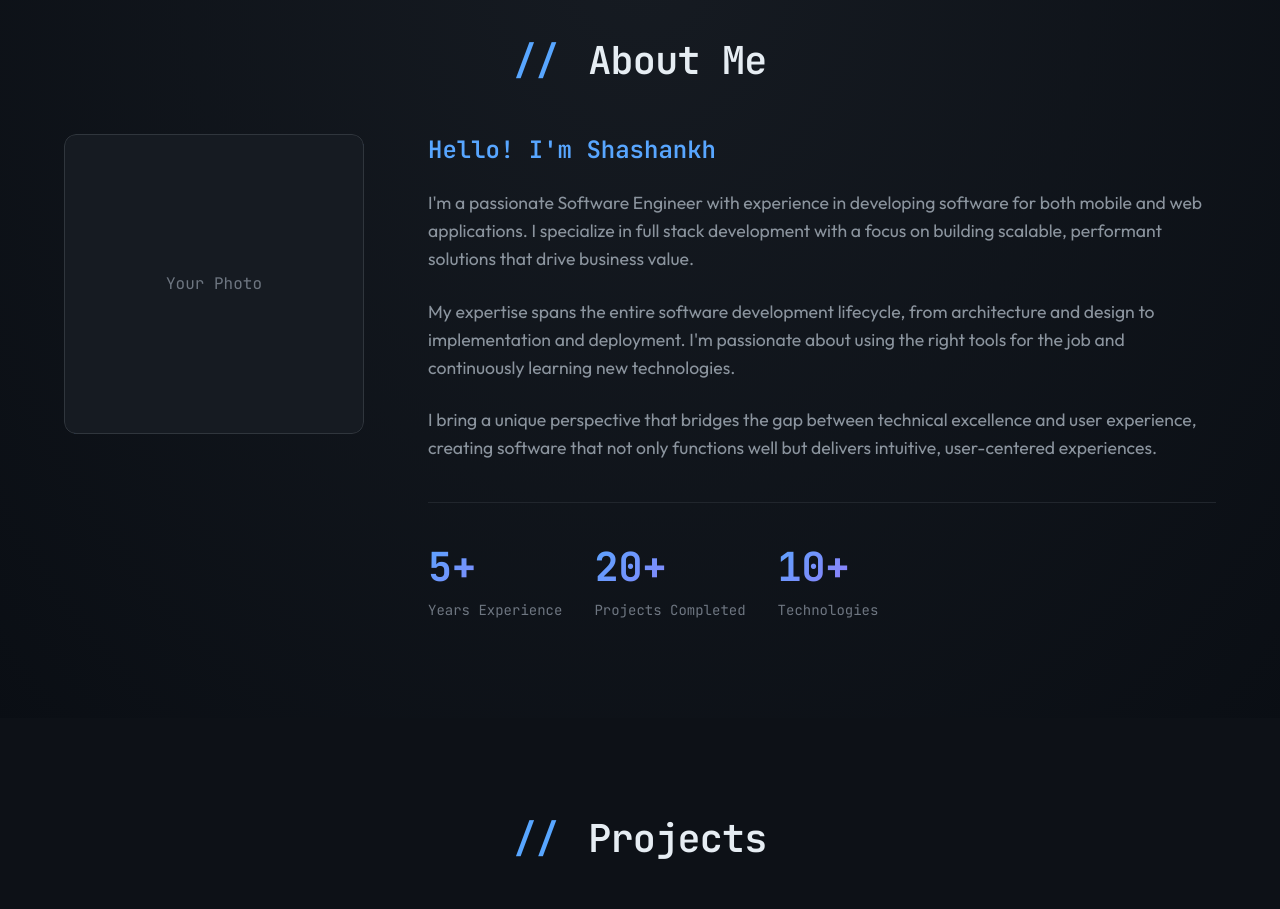
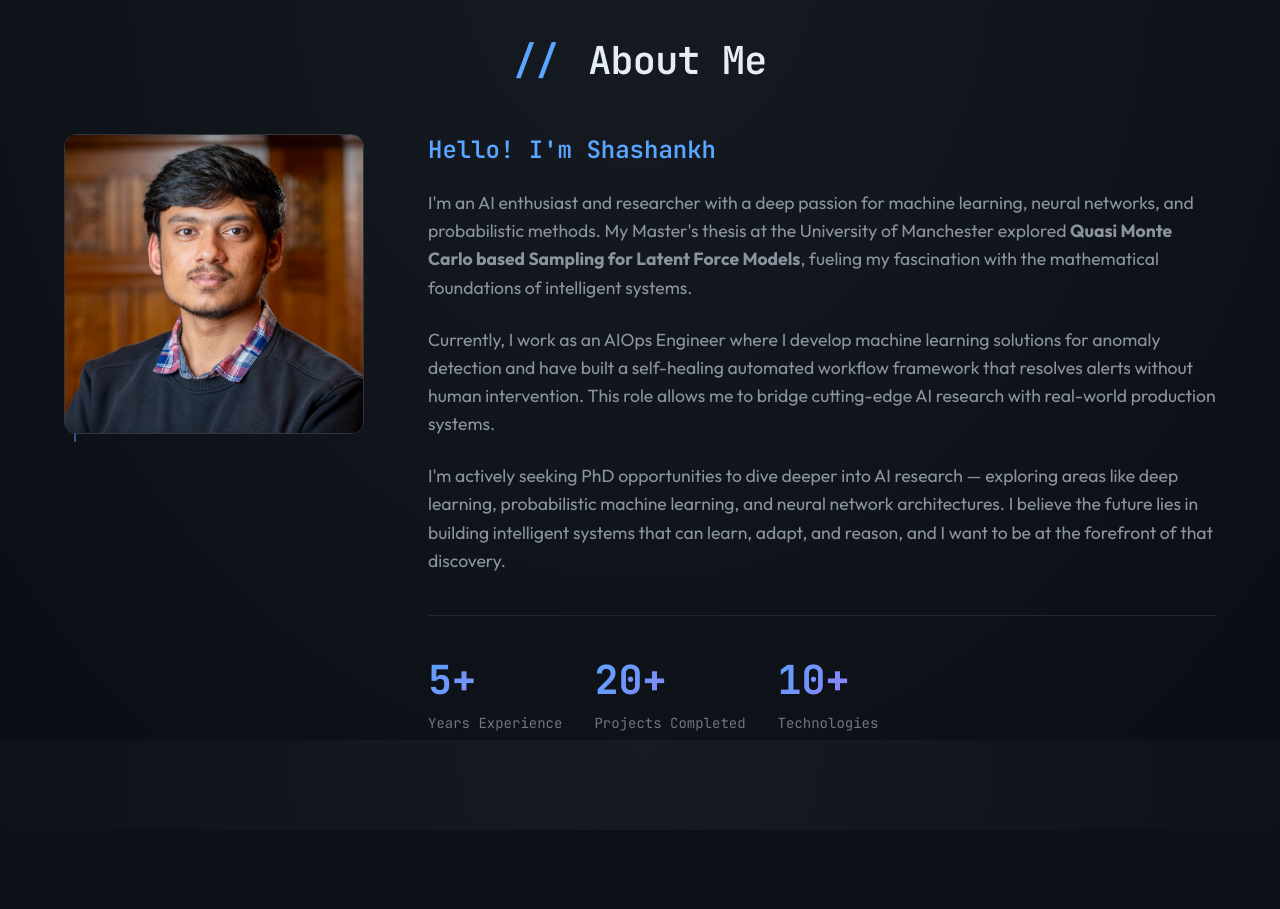
Before and after one commit to ShashankhS/shashankhs.github.io, a plain HTML site: page index.html in a window 1280 px wide. Shown: the part 860-1769 px from the top of the page. Drawn offline with Linux system fonts and the light colour scheme.

Commit message:
Added apt about text and profile picture

```diff
--- a/index.html
+++ b/index.html
@@ -72,27 +72,28 @@
             <div class="about-content">
                 <div class="about-image">
                     <div class="image-frame">
-                        <div class="image-placeholder">
-                            <span>Your Photo</span>
-                        </div>
+                        <img src="assets/profile.jpg" alt="Shashankh S" class="profile-photo">
                     </div>
                 </div>
                 <div class="about-text">
                     <h3>Hello! I'm Shashankh</h3>
                     <p>
-                        I'm a passionate Software Engineer with experience in developing software for
-                        both mobile and web applications. I specialize in full stack development with
-                        a focus on building scalable, performant solutions that drive business value.
+                        I'm an AI enthusiast and researcher with a deep passion for machine learning,
+                        neural networks, and probabilistic methods. My Master's thesis at the University
+                        of Manchester explored <strong>Quasi Monte Carlo based Sampling for Latent Force Models</strong>,
+                        fueling my fascination with the mathematical foundations of intelligent systems.
                     </p>
                     <p>
-                        My expertise spans the entire software development lifecycle, from architecture
-                        and design to implementation and deployment. I'm passionate about using the
-                        right tools for the job and continuously learning new technologies.
+                        Currently, I work as an AIOps Engineer where I develop machine learning solutions
+                        for anomaly detection and have built a self-healing automated workflow framework
+                        that resolves alerts without human intervention. This role allows me to bridge
+                        cutting-edge AI research with real-world production systems.
                     </p>
                     <p>
-                        I bring a unique perspective that bridges the gap between technical excellence
-                        and user experience, creating software that not only functions well but delivers
-                        intuitive, user-centered experiences.
+                        I'm actively seeking PhD opportunities to dive deeper into AI research — exploring
+                        areas like deep learning, probabilistic machine learning, and neural network
+                        architectures. I believe the future lies in building intelligent systems that
+                        can learn, adapt, and reason, and I want to be at the forefront of that discovery.
                     </p>
                     <div class="about-stats">
                         <div class="stat">
--- a/styles.css
+++ b/styles.css
@@ -456,6 +456,21 @@ h3 { font-size: clamp(1.25rem, 2vw, 1.5rem); }
     justify-content: center;
     color: var(--text-muted);
     font-family: var(--font-mono);
+}
+
+.profile-photo {
+    width: 100%;
+    height: auto;
+    aspect-ratio: 1;
+    object-fit: cover;
+    border-radius: var(--radius-lg);
+    border: 1px solid var(--border-color);
+    transition: all var(--transition-normal);
+}
+
+.profile-photo:hover {
+    border-color: var(--accent-primary);
+    transform: scale(1.02);
 }
 
 .about-text h3 {
```
Also changed, not shown: assets/profile.jpg (added).
